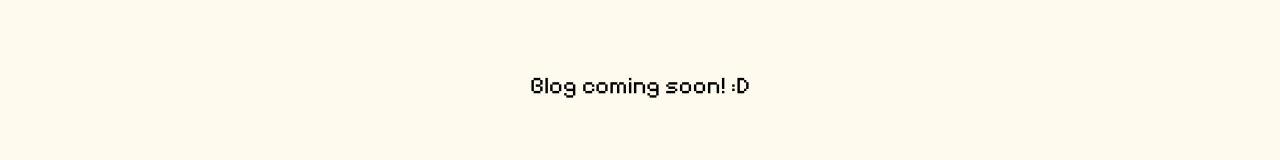
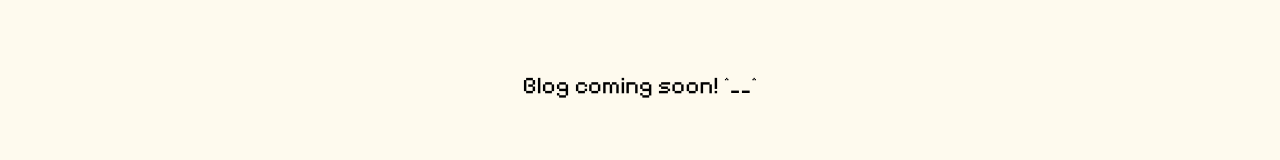
Before and after one commit to najwatahir/annetarc-card, a Next.js app: page /blog in a window 1280 px wide. Shown: the part 314-474 px from the top of the page. Built offline with nearby package versions, Linux system fonts and the light colour scheme.

Commit message:
revisi blog

```diff
--- a/components/Blog.tsx
+++ b/components/Blog.tsx
@@ -15,7 +15,7 @@ const Blog = () => {
         <main>
             <div className={`bg-[#FEFAEE] mb-6 ${isActive ? 'page active' : 'page'}`}>
                 <div className="text-center flex flex-col items-center justify-center min-h-screen">
-                    <p className="pixelify md:text-2xl text-lg">Blog coming soon! :D</p>
+                    <p className="pixelify md:text-2xl text-lg">Blog coming soon! ^__^</p>
                 </div>
                 <div className="mt-auto">
                     <Footer />
```
